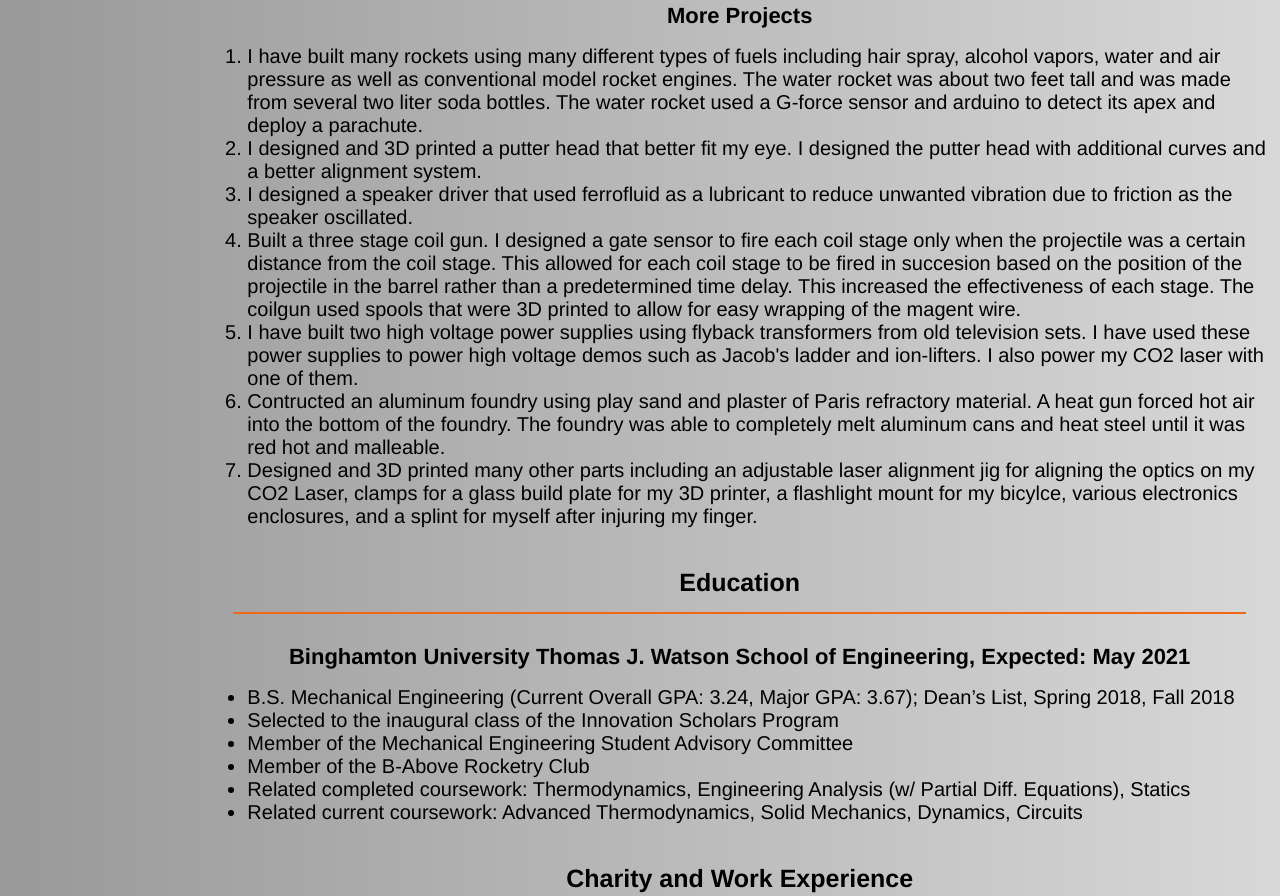
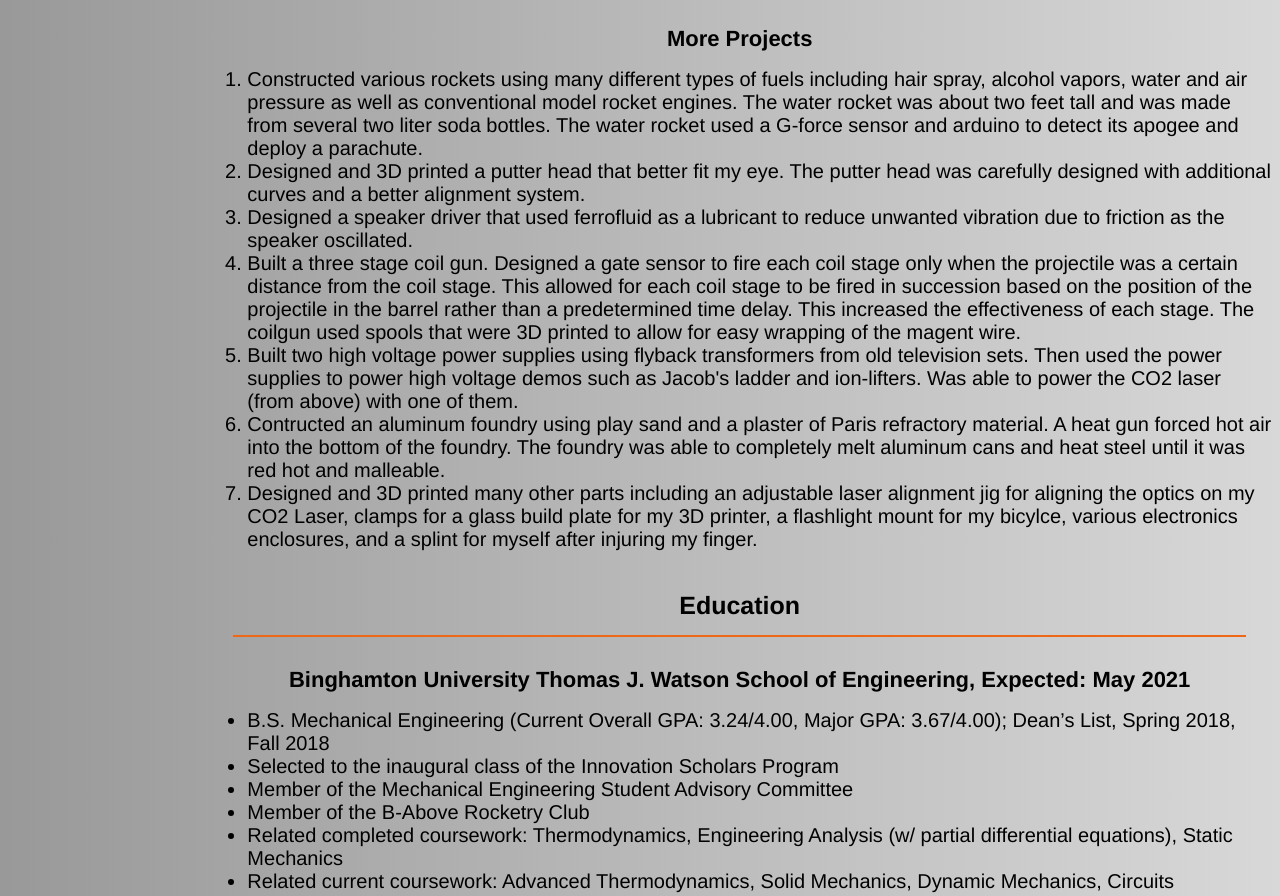
Before and after one commit to jgoodman458/portfolio, a plain HTML site: page index.html in a window 1280 px wide. Shown: the part 2507-3403 px from the top of the page. Drawn offline with nearby package versions, Linux system fonts and the light colour scheme.

Commit message:
Update index.html

```diff
--- a/index.html
+++ b/index.html
@@ -53,8 +53,8 @@
 
 				<h3>Helped Design a Coffee Pot for People with Hand Tremors</h3>
 				<ul>
-					<li>Worked with a team of 7 people to design a coffee pot that is safe to use for a user with hand tremors</li>
-					<li>We designed a hinge based on the ball joint of a boxer's speed bag that would absorb the motion of involuntary hand movement</li>
+					<li>Collaborated with a team of 7 people to design a coffee pot that is safe and ergonomic to use for a user with hand tremors</li>
+					<li>Designed a hinge inspired by the ball joint of a boxer's speed bag that would absorb the motion of involuntary hand movement</li>
 					<li>Led the CAD modeling of the final design</li>
 				</ul>
 				<img alt="Coffee Pot" src="coffee pot front top side.jpg" width="300" style="margin-right: 50px">
@@ -65,12 +65,12 @@
 
 				<h3>More Projects</h3>
 				<ol>
-					<li>I have built many rockets using many different types of fuels including hair spray, alcohol vapors, water and air pressure as well as conventional model rocket engines. The water rocket was about two feet tall and was made from several two liter soda bottles. The water rocket used a G-force sensor and arduino to detect its apex and deploy a parachute.</li>
-					<li>I designed and 3D printed a putter head that better fit my eye. I designed the putter head with additional curves and a better alignment system.</li>
-					<li>I designed a speaker driver that used ferrofluid as a lubricant to reduce unwanted vibration due to friction as the speaker oscillated.</li>
-					<li>Built a three stage coil gun. I designed a gate sensor to fire each coil stage only when the projectile was a certain distance from the coil stage. This allowed for each coil stage to be fired in succesion based on the position of the projectile in the barrel rather than a predetermined time delay. This increased the effectiveness of each stage. The coilgun used spools that were 3D printed to allow for easy wrapping of the magent wire.</li>
-					<li>I have built two high voltage power supplies using flyback transformers from old television sets. I have used these power supplies to power high voltage demos such as Jacob's ladder and ion-lifters. I also power my CO2 laser with one of them.</li>
-					<li>Contructed an aluminum foundry using play sand and plaster of Paris refractory material. A heat gun forced hot air into the bottom of the foundry. The foundry was able to completely melt aluminum cans and heat steel until it was red hot and malleable.</li>
+					<li>Constructed various rockets using many different types of fuels including hair spray, alcohol vapors, water and air pressure as well as conventional model rocket engines. The water rocket was about two feet tall and was made from several two liter soda bottles. The water rocket used a G-force sensor and arduino to detect its apogee and deploy a parachute.</li>
+					<li>Designed and 3D printed a putter head that better fit my eye. The putter head was carefully designed with additional curves and a better alignment system.</li>
+					<li>Designed a speaker driver that used ferrofluid as a lubricant to reduce unwanted vibration due to friction as the speaker oscillated.</li>
+					<li>Built a three stage coil gun. Designed a gate sensor to fire each coil stage only when the projectile was a certain distance from the coil stage. This allowed for each coil stage to be fired in succession based on the position of the projectile in the barrel rather than a predetermined time delay. This increased the effectiveness of each stage. The coilgun used spools that were 3D printed to allow for easy wrapping of the magent wire.</li>
+					<li>Built two high voltage power supplies using flyback transformers from old television sets. Then used the power supplies to power high voltage demos such as Jacob's ladder and ion-lifters. Was able to power the CO2 laser (from above) with one of them.</li>
+					<li>Contructed an aluminum foundry using play sand and a plaster of Paris refractory material. A heat gun forced hot air into the bottom of the foundry. The foundry was able to completely melt aluminum cans and heat steel until it was red hot and malleable.</li>
 					<li>Designed and 3D printed many other parts including an adjustable laser alignment jig for aligning the optics on my CO2 Laser, clamps for a glass build plate for my 3D printer, a flashlight mount for my bicylce, various electronics enclosures, and a splint for myself after injuring my finger.</li>
 				</ol>
 
@@ -81,12 +81,12 @@
 			<hr color="#ef6817" width="95%">
 			<h3>Binghamton University Thomas J. Watson School of Engineering,                                        Expected: May 2021</h3>
 			<ul>
-				<li>B.S. Mechanical Engineering (Current Overall GPA: 3.24, Major GPA: 3.67); Dean’s List, Spring 2018, Fall 2018</li>
+				<li>B.S. Mechanical Engineering (Current Overall GPA: 3.24/4.00, Major GPA: 3.67/4.00); Dean’s List, Spring 2018, Fall 2018</li>
 				<li>Selected to the inaugural class of the Innovation Scholars Program</li>
 				<li>Member of the Mechanical Engineering Student Advisory Committee</li>
 				<li>Member of the B-Above Rocketry Club</li>
-				<li>Related completed coursework: Thermodynamics, Engineering Analysis (w/ Partial Diff. Equations), Statics</li>
-				<li>Related current coursework: Advanced Thermodynamics, Solid Mechanics, Dynamics, Circuits</li>
+				<li>Related completed coursework: Thermodynamics, Engineering Analysis (w/ partial differential equations), Static Mechanics</li>
+				<li>Related current coursework: Advanced Thermodynamics, Solid Mechanics, Dynamic Mechanics, Circuits</li>
 			</ul>
 		</section>
 
@@ -105,7 +105,7 @@
 					<li>Reorganized the inventory and utilized a system to enable the shipper to easily locate a product in the warehouse for speedy shipment</li>
 				<h3>Quality Control Intern, Tri Technologies Machine Shop, Mount Vernon, NY, June 2016 – Aug. 2016</h3>
 					<li>Measured and inspected critical components for the Colt M4 Carbine, including firing pins</li>
-					<li>Operated precise measuring equipment including a Brown and Sharp 5-Axis CMM, a Falcon 3-Axis digital measuring machine, an optical comparator, and various calipers, micrometers, and gauges</li>
+					<li>Operated precise measuring equipment including a Brown and Sharp 5-Axis CMM, a Falcon 3-Axis digital measuring machine, an optical comparator, and various calipers, micrometers (w/ a Vernier scale), and gauges</li>
 					<li>Assisted the shipping department with properly packaging expensive parts</li>
 				<h3>Golf Instructor, Westchester Summer Day Camp, Mamaroneck, NY, June 2015 – Aug. 2015</h3>
 					<li>Designed and coordinated innovative drills and activities for groups of 10-20 campers aged 6-12 years old</li>
@@ -124,7 +124,7 @@
 			<hr color="#ef6817" width="95%">
 			<ul>
 				<li>Proficient in 3D CAD modeling with Autodesk Fusion 360, Autodesk Inventor, and Siemens Solid Edge</li>
-				<li>Familiar with the use of Autodesk 3ds Max, Revit, AutoCad, and Rockwell Arena</li>
+				<li>Familiar with the use of PTC Creo, Autodesk 3ds Max, Revit, AutoCad, and Rockwell Arena</li>
 				<li>Own and operate an FDM 3D printer, bandsaw, and drill press</li>
 				<li>MIG Welding Steel</li>
 				<li>Coding and Programming experience with Java, MATLAB, and C/Arduino</li>
```
